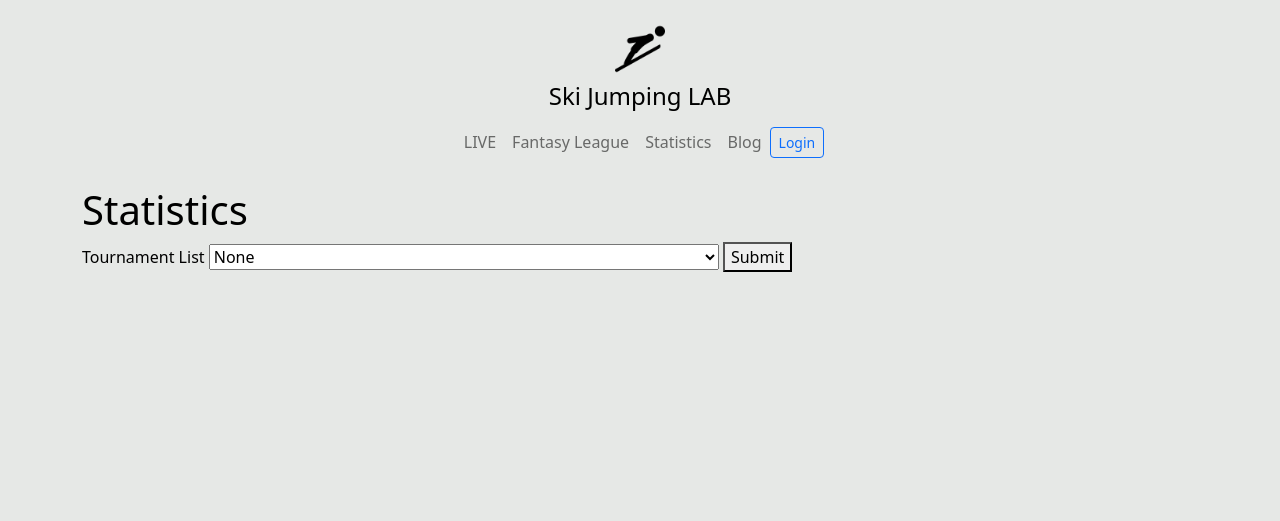
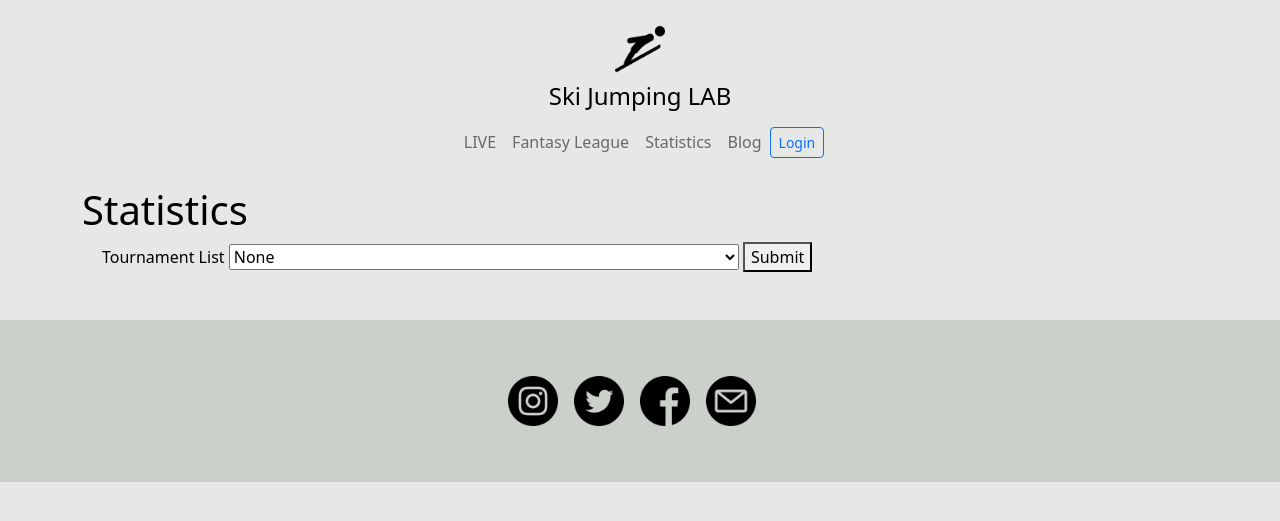
Before and after one commit to ff888/SkiJumpinLAB.com, a Django app: page /statistics/ in a window 1280 px wide. Shown: the top 521 px of the page. Run offline with Django 4.2, Linux system fonts and the light colour scheme; parts of the project's set-up code (start-up, migrations or seed data) failed here and were passed over.

Commit message:
Add footer

```diff
--- a/ski/static/ski/main.css
+++ b/ski/static/ski/main.css
@@ -6,10 +6,13 @@
 #SkiJumpingLAB {
     font-size: 24px;
     color: #black;
-
 }
 
 a.no-link-style{
     color: black;
     text-decoration: none;
 }
+
+footer {
+  background-color: #cbd0cb;
+}
--- a/ski/templates/ski/base.html
+++ b/ski/templates/ski/base.html
@@ -1,5 +1,6 @@
 <!DOCTYPE html>
 <html lang="en">
+
 <head>
     <meta charset="utf-8">
     <meta name="viewport" content="width=device-width, initial-scale=1">
@@ -9,15 +10,17 @@
           integrity="sha384-rbsA2VBKQhggwzxH7pPCaAqO46MgnOM80zW1RWuH61DGLwZJEdK2Kadq2F9CUG65" crossorigin="anonymous">
     <!-- link to css file CSS "custom.css" -->
     <link rel="stylesheet" type="text/css" href="{% static 'ski/main.css' %}">
+
     <!-- Tittle -->
     {% if title %}
     <title>Ski Jumping LAB - {{ title }}</title>
     {% else %}
     <title>Ski Jumping LAB</title>
     {% endif %}
+
 </head>
+
 <body class="custom-bg-color">
-
 <!-- Top Page Logo -->
 <div class="container" id="LogoBar">
     <div class="d-flex justify-content-center mt-4 mb-1">
@@ -80,7 +83,7 @@
             </li>
             {% else %}
             <li class="nav-item dropdown">
-                <button type="button" class="btn btn-outline-primary btn-sm mx-auto" href="#" id="navbarDropdown"
+                <button type="button" class="btn btn-outline-primary btn-sm mx-auto" id="navbarDropdown"
                         data-bs-toggle="dropdown" aria-expanded="false">
                     Login
                 </button>
@@ -115,9 +118,41 @@
     </div>
 </nav>
 
-<div class="container mt-3">
+<div class="container mt-3 mb-5">
     {% block content %} {% endblock %}
 </div>
+
+<!-- Footer -->
+<footer class="footer pt-5 pb-5">
+    <div class="container">
+        <div class="row">
+            <div class="col-md-12">
+                <ul class="list-unstyled d-flex justify-content-center mb-0" style="padding: 0;">
+                    <li class="me-3 my-2">
+                        <a href="#">
+                            <img src="{% static 'ski/instagram.png' %}" title="Visit Ski Jumping LAB Instagram" width="50" height="50" class="d-inline-block">
+                        </a>
+                    </li>
+                    <li class="me-3 my-2">
+                        <a href="#">
+                            <img src="{% static 'ski/twitter.png' %}" title="Visit Ski Jumping LAB Twitter" width="50" height="50" class="d-inline-block">
+                        </a>
+                    </li>
+                    <li class="me-3 my-2">
+                        <a href="#">
+                            <img src="{% static 'ski/facebook.png' %}" title="Visit Ski Jumping LAB Facebook" width="50" height="50" class="d-inline-block">
+                        </a>
+                    </li>
+                    <li class="me-3 my-2">
+                        <a href="#">
+                            <img src="{% static 'ski/mail.png' %}" title="Email Us!" width="50" height="50" class="d-inline-block">
+                        </a>
+                    </li>
+                </ul>
+            </div>
+        </div>
+    </div>
+</footer>
 
 <!-- Bootstrap Scripts -->
 <script src="https://cdn.jsdelivr.net/npm/@popperjs/core@2.11.6/dist/umd/popper.min.js"
--- a/ski/templates/ski/statistics.html
+++ b/ski/templates/ski/statistics.html
@@ -1,6 +1,7 @@
 {% extends 'ski/base.html' %}
 {% block content %}
 <h1>Statistics</h1>
+<div class="container m-2">
     <form method="GET" action="{% url 'statistics' %}">
         <label>Tournament List</label>
         <select name="csv_file">
@@ -11,6 +12,7 @@
         </select>
         <button type="submit">Submit</button>
     </form>
+</div>
 
 {% if rows %}
 <table>
```
Also changed, not shown: ski/static/ski/facebook.png (added), ski/static/ski/instagram.png (added), ski/static/ski/mail.png (added), ski/static/ski/twitter.png (added). Lines whose indentation alone changed are shown as unchanged.
